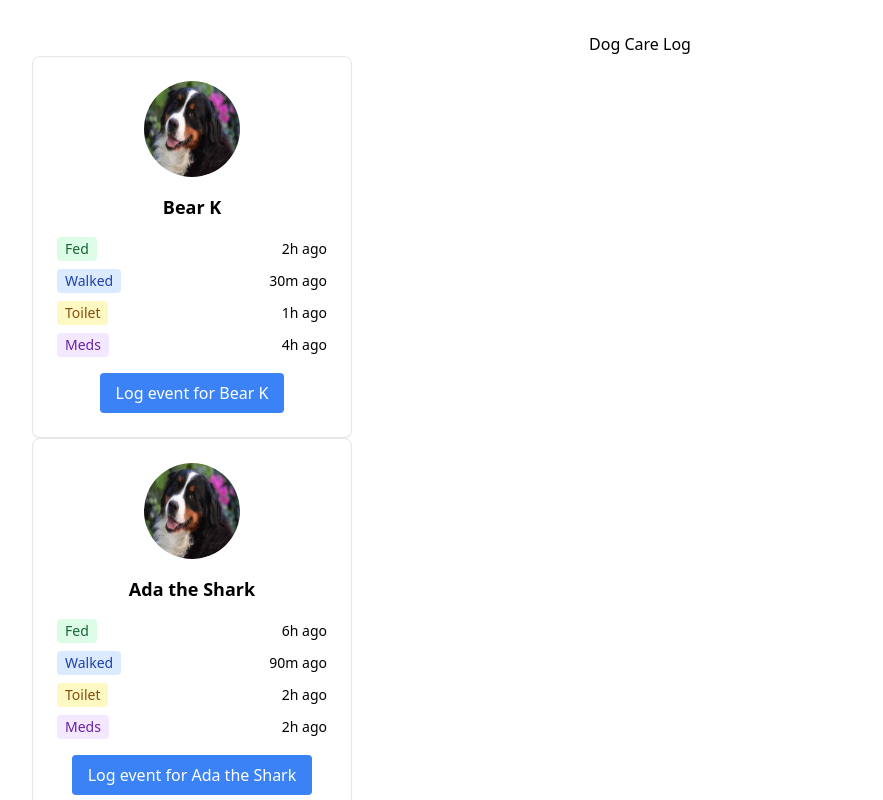
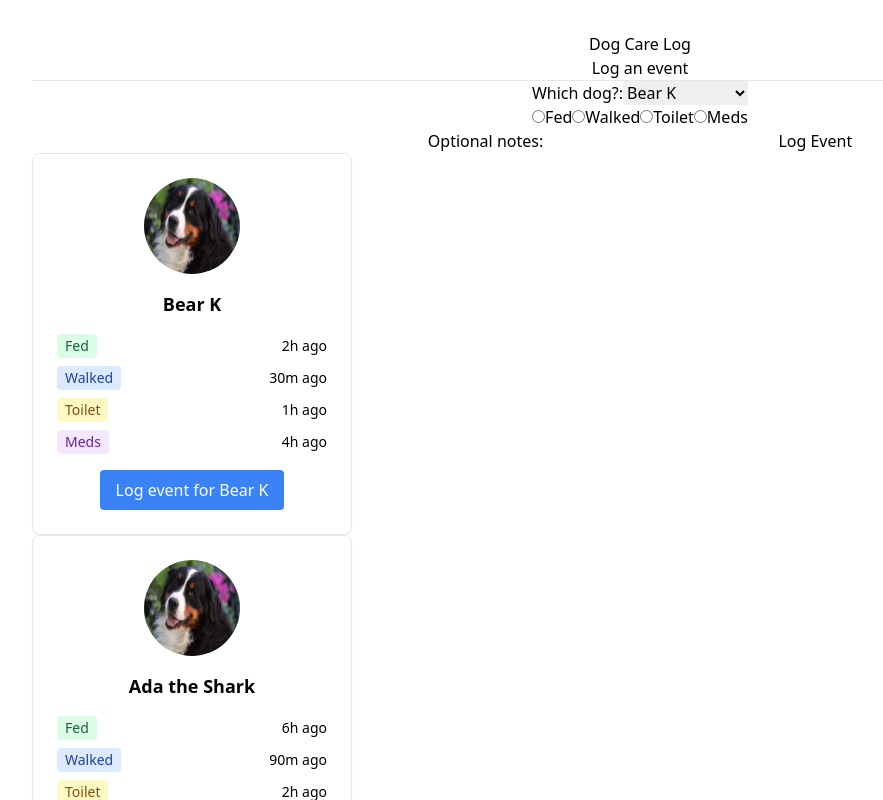
Before and after one commit to D-Mallon/dog-care-log, a React (Vite) app: page / in a window 1280 px wide. Shown: the top 800 px of the page, without its empty margins (0-883 px from the left). Built offline with nearby package versions, Linux system fonts and the light colour scheme.

Commit message:
add LogEventScreen component for event logging functionality

```diff
--- a/src/App.tsx
+++ b/src/App.tsx
@@ -4,6 +4,7 @@ import "./App.css";
 import bernerImage from "./images/berner.jpeg";
 
 import DogStatusCard from "./components/DogStatusCard.tsx";
+import LogEventScreen from "./screens/LogEventScreen.tsx";
 
 const dogs = [
   {
@@ -41,6 +42,7 @@ function App() {
       <main>
         <h1>Dog Care Log</h1>
       </main>
+      <LogEventScreen />
       {dogs.map((dog, index) => (
         <DogStatusCard
           key={index}
--- /dev/null
+++ b/src/screens/LogEventScreen.tsx
@@ -0,0 +1,82 @@
+import { useState } from "react";
+
+export default function LogEventScreen() {
+  const [selectedDog, setSelectedDog] = useState("");
+  const [selectedEvent, setSelectedEvent] = useState("");
+  const [userOptionalNote, setUserOptionalNote] = useState("");
+
+  function handleSubmit(event: React.FormEvent<HTMLFormElement>) {
+    event.preventDefault();
+
+    console.log("Submitting form with values:");
+    console.log("Selected Dog:", selectedDog);
+    console.log("Selected Event:", selectedEvent);
+    console.log("User Optional Note:", userOptionalNote);
+  }
+
+  return (
+    <>
+      <form onSubmit={handleSubmit}>
+        <h1>Log an event</h1>
+        <hr />
+        <label>
+          Which dog?:
+          <select
+            name="selectedDog"
+            onChange={(e) => setSelectedDog(e.target.value)}
+          >
+            <option value="bear">Bear K</option>
+            <option value="ada">Ada the Shark</option>
+            <option value="bella">Bella</option>
+          </select>
+        </label>
+        <p>
+          <label>
+            <input
+              type="radio"
+              name="myRadio"
+              value="option1"
+              onChange={() => setSelectedEvent("Fed")}
+            />
+            Fed
+          </label>
+          <label>
+            <input
+              type="radio"
+              name="myRadio"
+              value="option2"
+              onChange={() => setSelectedEvent("Walked")}
+            />
+            Walked
+          </label>
+          <label>
+            <input
+              type="radio"
+              name="myRadio"
+              value="option3"
+              onChange={() => setSelectedEvent("Toilet")}
+            />
+            Toilet
+          </label>
+          <label>
+            <input
+              type="radio"
+              name="myRadio"
+              value="option4"
+              onChange={() => setSelectedEvent("Meds")}
+            />
+            Meds
+          </label>
+        </p>
+        <label>
+          Optional notes:{" "}
+          <input
+            name="userOptionalNote"
+            onChange={(e) => setUserOptionalNote(e.target.value)}
+          />
+        </label>
+        <button type="submit">Log Event</button>
+      </form>
+    </>
+  );
+}
```
Also changed, not shown: tickets.txt.
